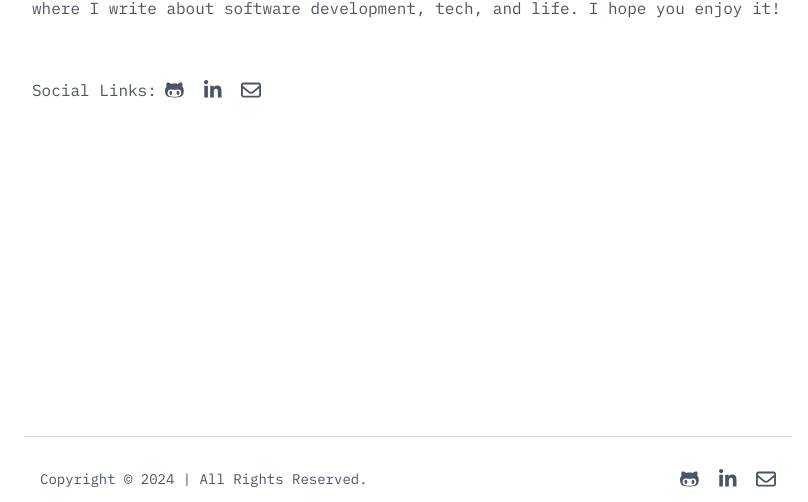
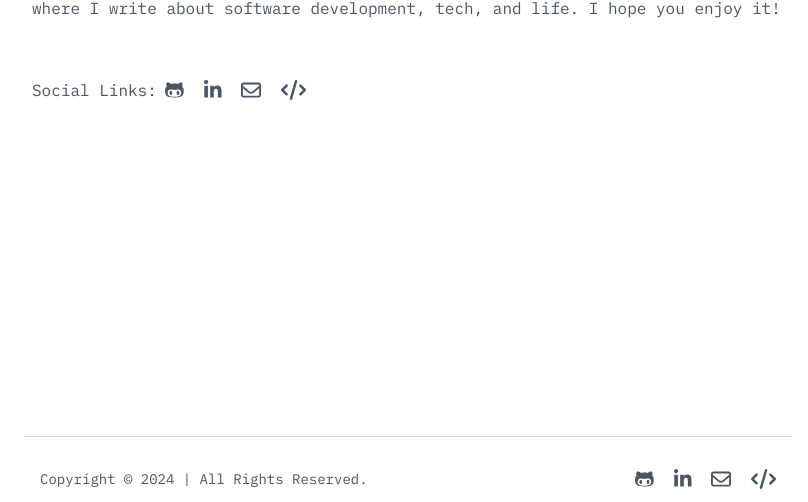
Before and after one commit to shusingh/Personal-React-Website, a React (Vite) app: page / in a window 1280 px wide. Shown: the part 295-797 px from the top of the page, without its empty margins (232-1040 px from the left). Built offline with nearby package versions, Linux system fonts and the light colour scheme; a web font is replaced by a local one.

Commit message:
added a new leetcode icon in social links

```diff
--- a/src/components/common/SocialLinks.tsx
+++ b/src/components/common/SocialLinks.tsx
@@ -2,6 +2,7 @@ import React from 'react';
 import { FontAwesomeIcon } from '@fortawesome/react-fontawesome';
 import { faGithubAlt, faLinkedinIn } from '@fortawesome/free-brands-svg-icons';
 import { faEnvelope } from '@fortawesome/free-regular-svg-icons';
+import { faCode } from '@fortawesome/free-solid-svg-icons';
 
 const SocialLinks: React.FC = () => {
   return (
@@ -59,6 +60,24 @@ const SocialLinks: React.FC = () => {
             </span>
           </a>
         </div>
+        <div className="relative group">
+          <a
+            href="https://leetcode.com/u/shusingh"
+            target="_blank"
+            rel="noopener noreferrer"
+            aria-label="LeetCode"
+            className="flex items-center"
+          >
+            <FontAwesomeIcon
+              icon={faCode}
+              className="text-gray-600 dark:text-gray-200 hover:text-green-600 dark:hover:text-green-300"
+              size="lg"
+            />
+            <span className="absolute left-1/2 transform -translate-x-1/2 bottom-full mb-2 w-max text-xs text-gray-600 dark:text-gray-200 opacity-0 group-hover:opacity-100 transition-opacity">
+              Shubham on LeetCode
+            </span>
+          </a>
+        </div>
       </div>
     </div>
   );
```
